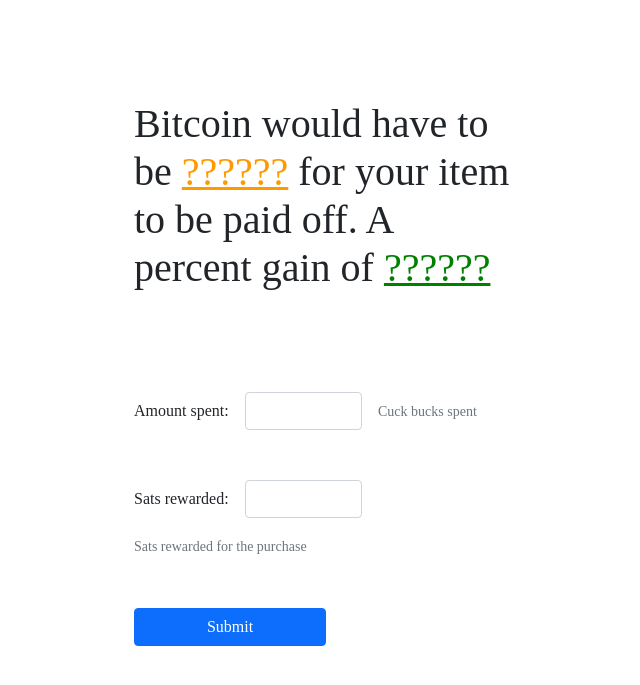
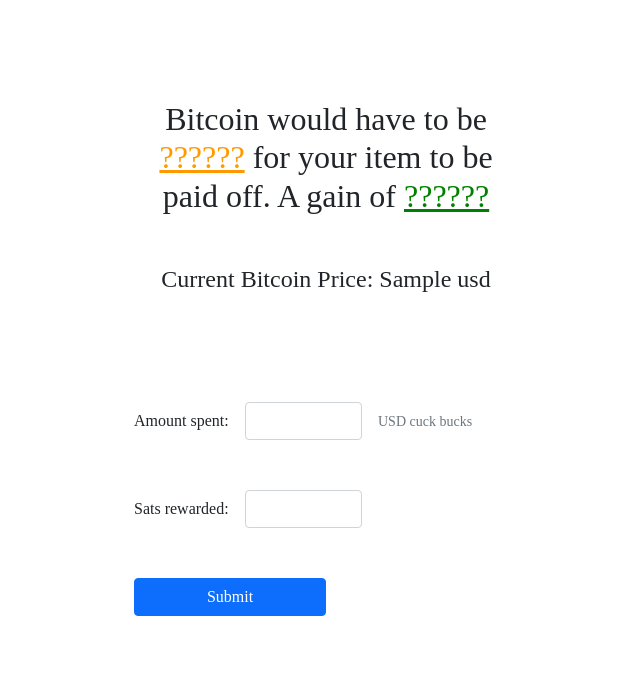
Before and after one commit to figgyfigs/sats-gains-app, a Flask app: page / in a window 1280 px wide. Shown: the top 685 px of the page, without its empty margins (314-954 px from the left). Run offline with Flask 2, Linux system fonts and the light colour scheme; a database or web service that is not in the repository returns one stand-in record (values such as "Sample title"); data that the repository does not hold is empty.

Commit message:
centering text

```diff
--- a/static/css/style.css
+++ b/static/css/style.css
@@ -7,10 +7,6 @@
     background: transparent;
 }
 
-.navbar-nav {
-    margin-left: auto;
-}
-
 .main-container {
     width: 60%;
     margin-left: auto;
@@ -18,8 +14,21 @@
     margin-top: 100px;
 }
 
+.text {
+    text-align: center;
+}
+
+.bitcoin-price {
+    text-align: center;
+    margin-top: 50px;
+}
+
 .form {
+    display: inline-block;
     margin-top: 100px;
+    margin-left: auto;
+    margin-right: auto;
+    text-align: left;
 }
 
 .row {
--- a/templates/index.html
+++ b/templates/index.html
@@ -9,14 +9,16 @@
     <div class="main-container">
     <div class="text">
         {% if submit %}
-            <h1>Bitcoin would have to be <span class="output price">${{ price }}</span> for your item to be paid off. A percent gain of <span class="output percent">{{ percent }}%</span></h1>
+            <h2>Bitcoin would have to be <span class="output price">${{ price }}</span>
+                for your item to be paid off. A gain of <span class="output percent">{{ percent }}%</span></h2>
+        {% else %}
+            <h2>Bitcoin would have to be <span class="output price">{{ price }}</span>
+                for your item to be paid off. A gain of <span class="output percent">{{ percent }}</span></h2>
+        {% endif %}
+    </div>
 
-            <div class="bitcoin-price">
-                <h2>Current Bitcoin Price: {{ bitcoin_price }}</h2>
-            </div>
-        {% else %}
-            <h1>Bitcoin would have to be <span class="output price">{{ price }}</span> for your item to be paid off. A percent gain of <span class="output percent">{{ percent }}</span></h1>
-        {% endif %}
+    <div class="bitcoin-price">
+        <h4>Current Bitcoin Price: {{ bitcoin_price }}</h4>
     </div>
 
     <div class="form">
@@ -30,7 +32,7 @@
             </div>
             <div class="col-auto">
                 <span id="passwordHelpInline" class="form-text">
-                    Cuck bucks spent
+                    USD cuck bucks
                 </span>
             </div>
             </div>
@@ -44,7 +46,7 @@
             </div>
             <div class="col-auto">
                 <span id="passwordHelpInline" class="form-text">
-                    Sats rewarded for the purchase
+
                 </span>
             </div>
             </div>
```
